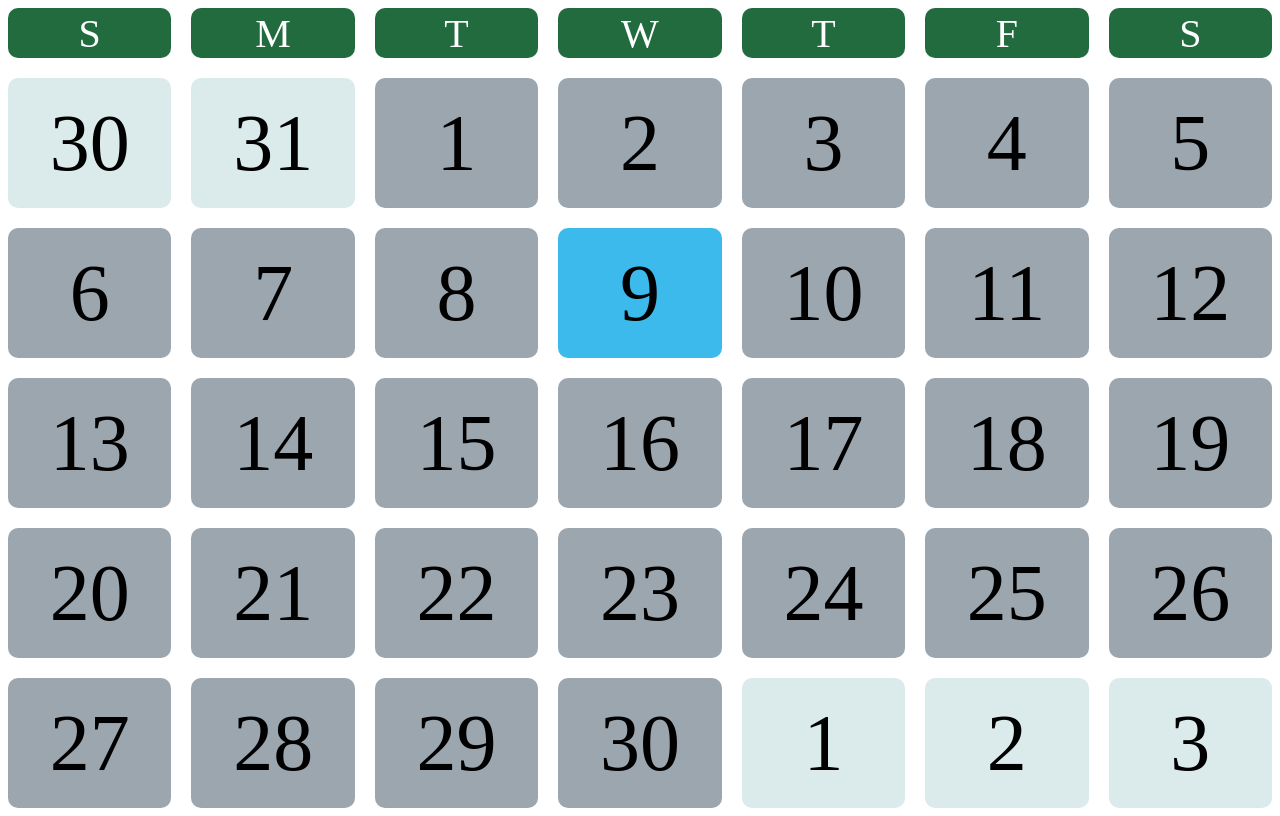
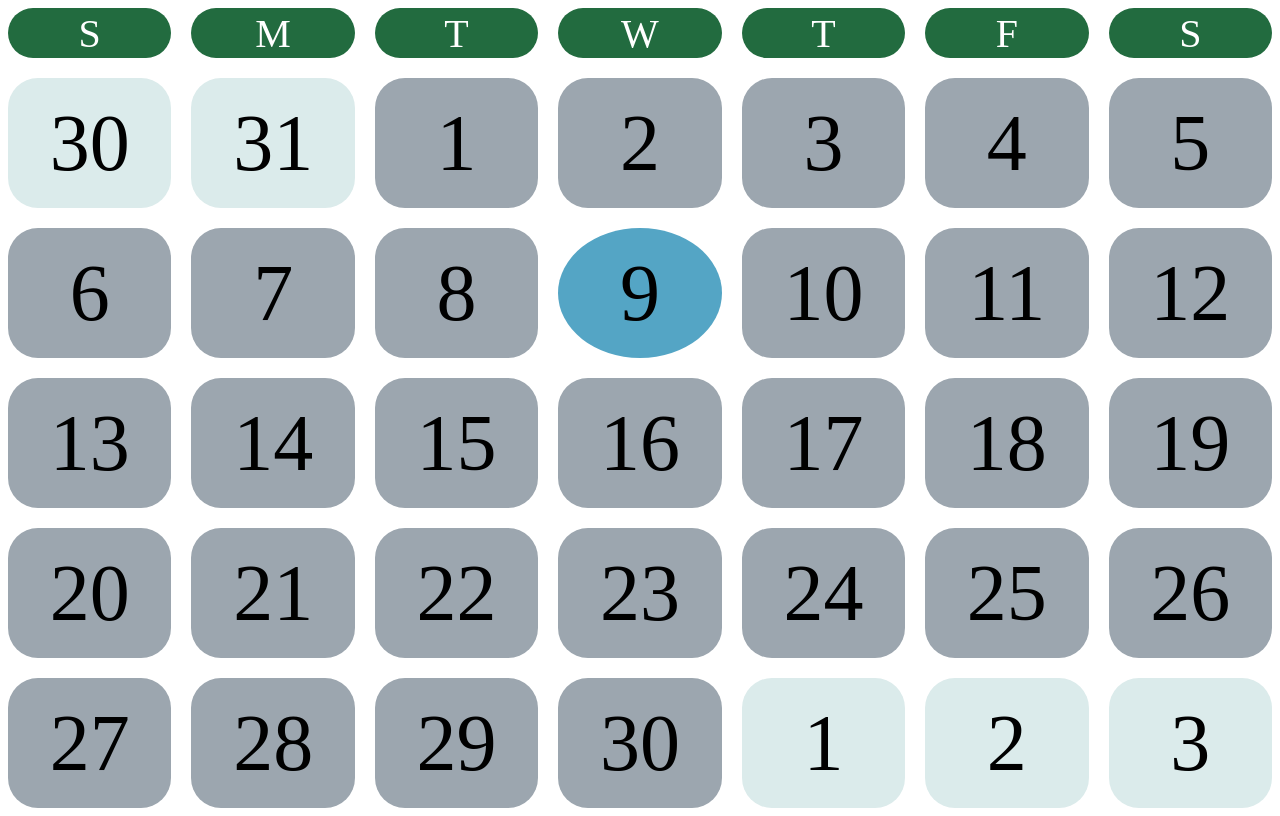
Before and after one commit to masudpatwary/layout, a plain HTML site: page calender.html in a window 1280 px wide. Drawn offline with Linux system fonts and the light colour scheme.

Commit message:
second commit

```diff
--- a/calender.html
+++ b/calender.html
@@ -21,7 +21,7 @@
             display: flex;
             justify-content: center;
             align-items: center;
-            border-radius: 10px;
+            border-radius: 30px;
             color: rgb(255, 255, 255);
         }
 
@@ -31,7 +31,7 @@
             display: flex;
             justify-content: center;
             align-items: center;
-            border-radius: 10px;
+            border-radius: 30px;
         }
 
         .other_month {
@@ -39,8 +39,8 @@
         }
 
         .selact {
-            background: rgb(60, 186, 236);
-
+            background: rgb(84, 165, 197);
+            border-radius: 50%;
         }
     </style>
 </head>
```
